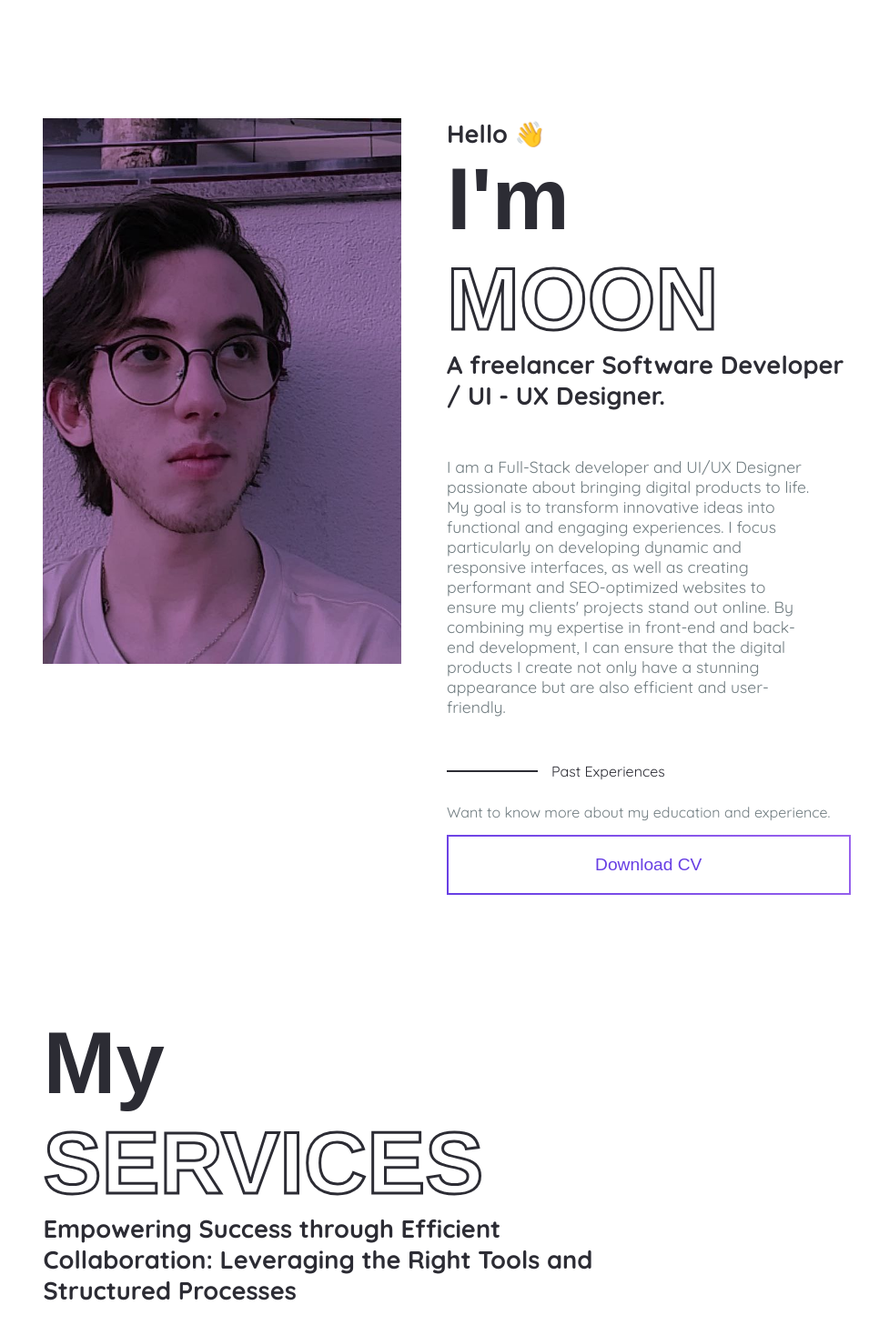
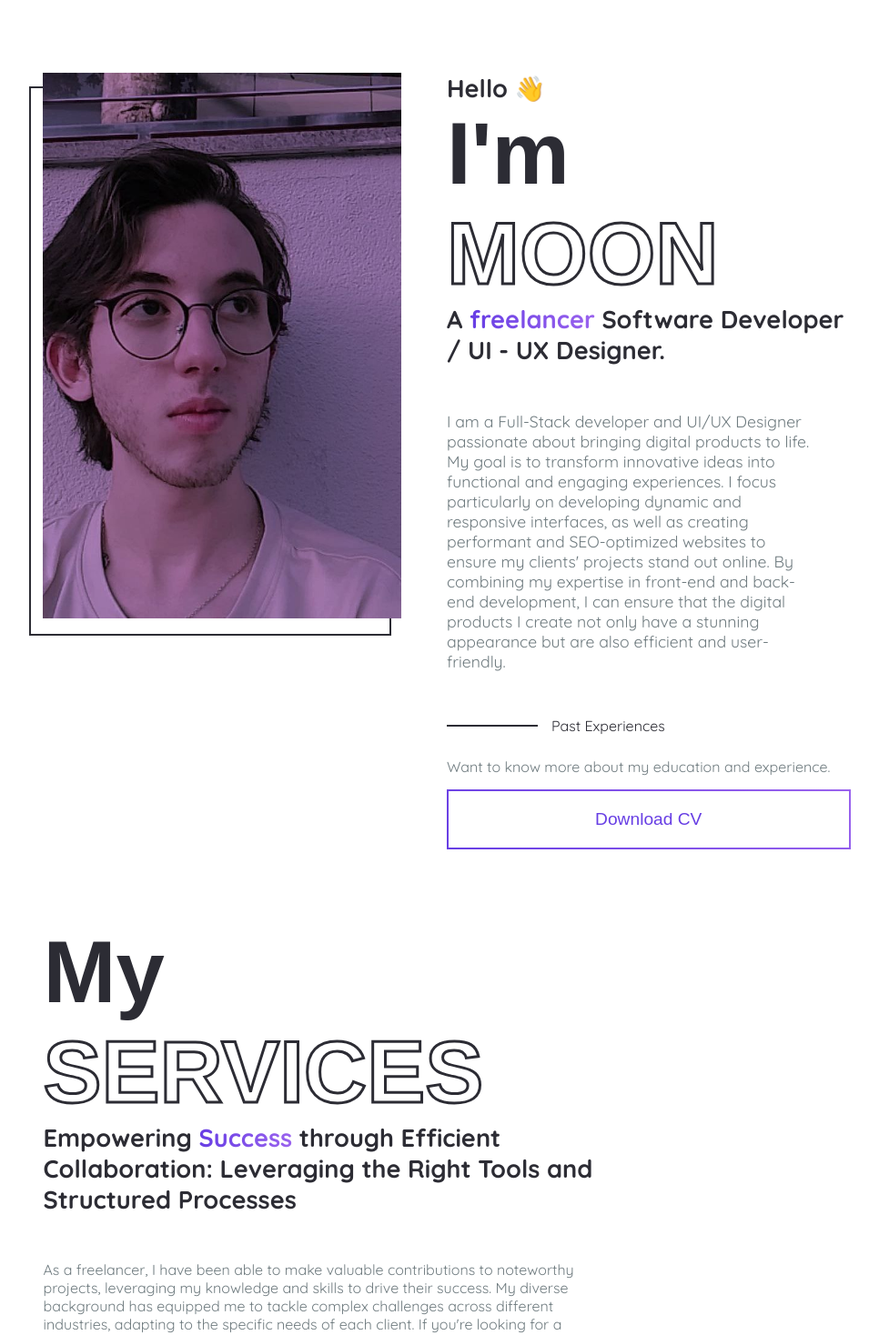
Before and after one commit to katsumidev/mooncoded-portfolio, a Next.js app: page /about in a window 1280 px wide. Shown: the part 280-1748 px from the top of the page at 91% size, without its empty margins (149-1115 px from the left). Built offline with nearby package versions, Linux system fonts and the light colour scheme.

Commit message:
finished about me

```diff
--- a/src/pages/about/index.js
+++ b/src/pages/about/index.js
@@ -99,7 +99,7 @@ function about() {
               I'm <span>MOON</span>
             </NameTitle>
             <AboutMeTitle>
-              A <span>freelancer</span> Software Developer / UI - UX Designer.
+              A <span className="colored">freelancer</span> Software Developer / UI - UX Designer.
             </AboutMeTitle>
             <AboutMeParagraph>
               I am a Full-Stack developer and UI/UX Designer passionate about
@@ -134,7 +134,7 @@ function about() {
               My <span>SERVICES</span>
             </NameTitle>
             <AboutMeTitle>
-              Empowering Success through Efficient Collaboration: Leveraging the
+              Empowering <span className="colored">Success</span> through Efficient Collaboration: Leveraging the
               Right Tools and Structured Processes
             </AboutMeTitle>
           </TitleContainer>
@@ -143,9 +143,9 @@ function about() {
             noteworthy projects, leveraging my knowledge and skills to drive
             their success. My diverse background has equipped me to tackle
             complex challenges across different industries, adapting to the
-            specific needs of each client. If you're looking for a dedicated
-            professional committed to delivering exceptional results, I'm here
-            to help. Get in touch to discuss how I can contribute to the success
+            specific needs of each client. If you're looking for a <span className="colored">dedicated
+            professional</span> committed to delivering exceptional results, I'm here
+            to help. <span className="colored">Get in touch</span> to discuss how I can contribute to the success
             of your next project.
           </ServicesParagraph>
           <ExperienceContainer>
--- a/src/styles/pages/About.js
+++ b/src/styles/pages/About.js
@@ -9,6 +9,20 @@ export const Container = styled.div`
   height: 100%;
   margin: 120px auto;
   gap: 50px;
+
+  .colored {
+    background: linear-gradient(
+      to right,
+      ${(props) => props.theme.colors.primary},
+      ${(props) => props.theme.colors.secundary}
+    );
+    background-clip: text;
+    -webkit-text-fill-color: transparent;
+    -webkit-background-clip: text;
+    -webkit-text-fill-color: transparent;
+    cursor: pointer;
+    transition: 0.3s;
+  }
 `;
 
 export const AboutMe = styled.div`
@@ -44,13 +58,38 @@ export const PictureContainer = styled.div`
   width: 600px;
   height: 600px;
   margin-bottom: 20px;
+  position: relative;
+  cursor: pointer;
+  transition: all .2s;
+
+  :hover {
+    margin-left: 10px;
+    margin-bottom: 10px;
+
+    ::before {
+      left: -25px;
+      top: 25px;
+    }
+  }
+
+  ::before {
+    content: '';
+    width: 100%;
+    height: 100%;
+    transition: all .2s;
+    position: absolute;
+    left: -15px;
+    top: 15px;
+    z-index: -1;
+    border: 2px solid ${props => props.theme.colors.mainText};
+  }
 `;
 
 export const FirstRow = styled.div`
   width: 77%;
   margin: 0 auto;
   height: auto;
-  padding: 100px 0;
+  padding: 50px 0;
   display: flex;
   flex-direction: row;
   justify-content: center;
```
